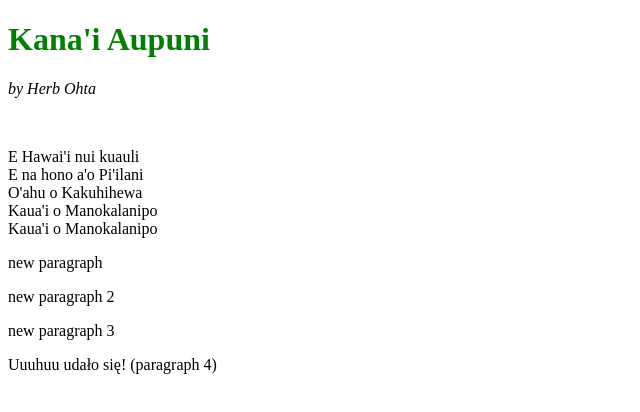
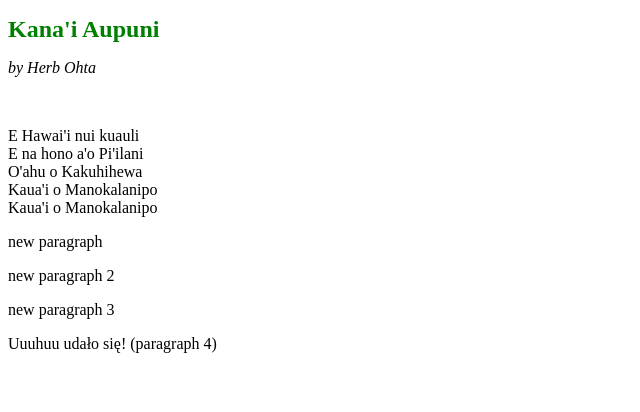
Before and after one commit to Arangus10/Zadanie-Pierwsze-repo-na-GitHubie, a plain HTML site: page index.html in a window 1280 px wide. Shown: the whole page, without its empty margins (0-640 px from the left). Drawn offline with Linux system fonts and the light colour scheme.

Commit message:
Update style.css - Change h1 font size

```diff
--- a/css/style.css
+++ b/css/style.css
@@ -1,4 +1,5 @@
 
 h1 {
 	color: green;
+	font-size: 24px;
 }
```
